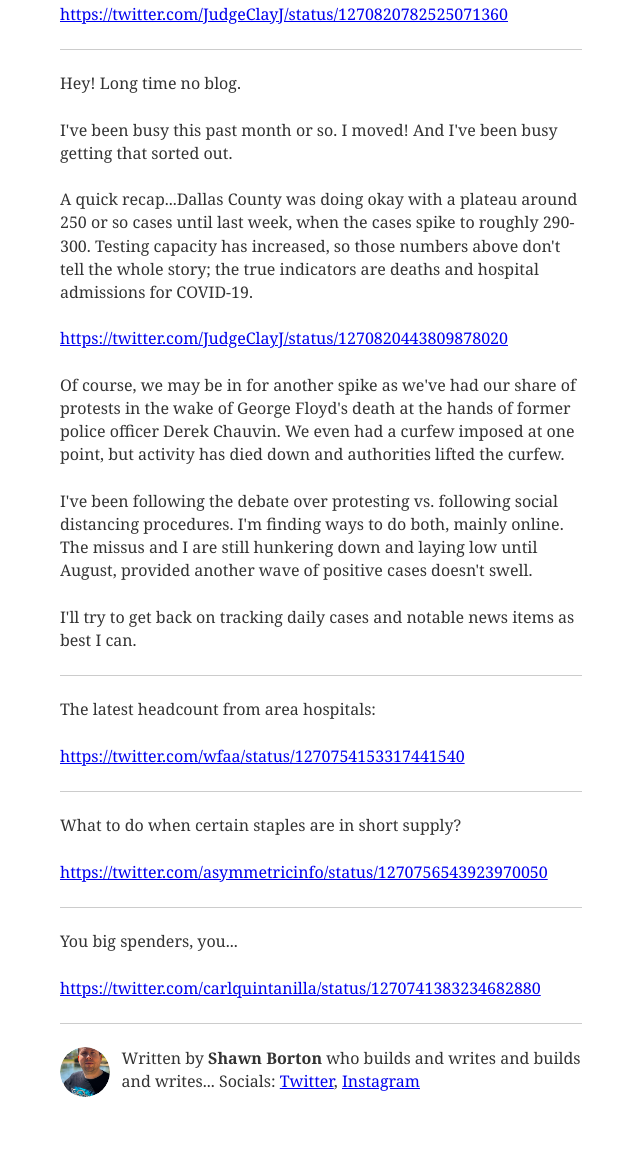
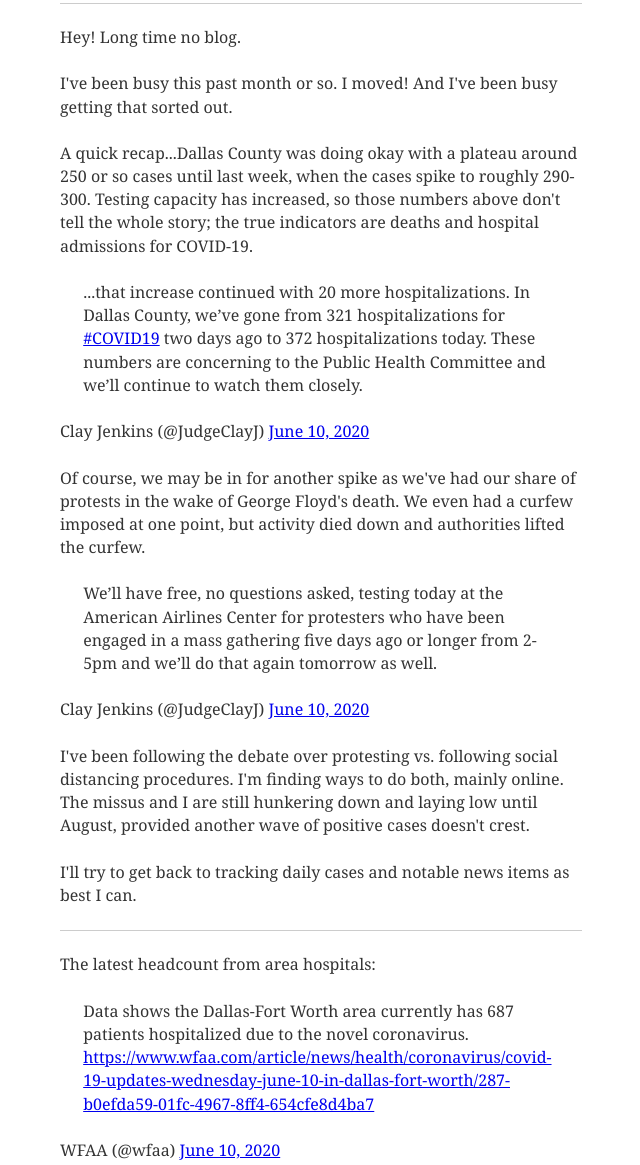
Before and after one commit to quakerpunk/gatsby-blog, a Gatsby site: page /covid-chronicles/june-10/ in a window 1280 px wide. Shown: the part 276-1441 px from the top of the page, without its empty margins (319-959 px from the left). Built offline with nearby package versions, Linux system fonts and the light colour scheme; Gatsby itself is replaced by a stand-in of ours; some packages are replaced by stand-ins of ours; what typography-theme-parnassus would draw is missing.

Commit message:
Covid Catchup

```diff
--- a/content/blog/covid-chronicles/june-10.md
+++ b/content/blog/covid-chronicles/june-10.md
@@ -8,8 +8,6 @@ description: "The Covid Chronicles for June 10"
 
 - Dallas County: 12,945 total cases, 300 new cases, and 3 more deaths.
 
-<https://twitter.com/JudgeClayJ/status/1270820782525071360>
-
 ---
 
 Hey! Long time no blog.
@@ -18,28 +16,42 @@ I've been busy this past month or so. I moved! And I've been busy getting that s
 
 A quick recap...Dallas County was doing okay with a plateau around 250 or so cases until last week, when the cases spike to roughly 290-300. Testing capacity has increased, so those numbers above don't tell the whole story; the true indicators are deaths and hospital admissions for COVID-19.
 
-<https://twitter.com/JudgeClayJ/status/1270820443809878020>
+> ...that increase continued with 20 more hospitalizations. In Dallas County, we’ve gone from 321 hospitalizations for [#COVID19](https://twitter.com/hashtag/COVID19?src=hash&ref_src=twsrc%5Etfw) two days ago to 372 hospitalizations today. These numbers are concerning to the Public Health Committee and we’ll continue to watch them closely.
 
-Of course, we may be in for another spike as we've had our share of protests in the wake of George Floyd's death at the hands of former police officer Derek Chauvin. We even had a curfew imposed at one point, but activity has died down and authorities lifted the curfew.
+Clay Jenkins (@JudgeClayJ) [June 10, 2020](https://twitter.com/JudgeClayJ/status/1270820443809878020)
 
-I've been following the debate over protesting vs. following social distancing procedures. I'm finding ways to do both, mainly online. The missus and I are still hunkering down and laying low until August, provided another wave of positive cases doesn't swell.
+Of course, we may be in for another spike as we've had our share of protests in the wake of George Floyd's death. We even had a curfew imposed at one point, but activity died down and authorities lifted the curfew.
 
-I'll try to get back on tracking daily cases and notable news items as best I can.
+> We’ll have free, no questions asked, testing today at the American Airlines Center for protesters who have been engaged in a mass gathering five days ago or longer from 2-5pm and we’ll do that again tomorrow as well.
+
+Clay Jenkins (@JudgeClayJ) [June 10, 2020](https://twitter.com/JudgeClayJ/status/1270820782525071360)
+
+I've been following the debate over protesting vs. following social distancing procedures. I'm finding ways to do both, mainly online. The missus and I are still hunkering down and laying low until August, provided another wave of positive cases doesn't crest.
+
+I'll try to get back to tracking daily cases and notable news items as best I can.
 
 ---
 
 The latest headcount from area hospitals:
 
-<https://twitter.com/wfaa/status/1270754153317441540>
+> Data shows the Dallas-Fort Worth area currently has 687 patients hospitalized due to the novel coronavirus.  https://www.wfaa.com/article/news/health/coronavirus/covid-19-updates-wednesday-june-10-in-dallas-fort-worth/287-b0efda59-01fc-4967-8ff4-654cfe8d4ba7
+
+WFAA (@wfaa) [June 10, 2020](https://twitter.com/wfaa/status/1270754153317441540)
 
 ---
 
 What to do when certain staples are in short supply?
 
-<https://twitter.com/asymmetricinfo/status/1270756543923970050>
+> PSA in a time of shortages: Skim milk and heavy cream can make any grade of milk, or half and half, that you please. You can find ratios on the web.
+>
+> Similarly, you can buy gluten to turn all-purpose flour into bread flour, or cut with cornstarch to make cake/pastry flour.
+
+Megan McArdle (@asymmetricinfo) [June 10, 2020](https://twitter.com/asymmetricinfo/status/1270756543923970050)
 
 ---
 
 You big spenders, you...
 
-<https://twitter.com/carlquintanilla/status/1270741383234682880>
+> * MASTERCARD SPENDINGPULSE SAYS MORE MONEY WAS SPENT ONLINE IN U.S. DURING APRIL MAY THAN THE LAST 12 CYBER MONDAYS COMBINED[$MA](https://twitter.com/search?q=%24MA&src=ctag&ref_src=twsrc%5Etfw) [@Reuters](https://twitter.com/Reuters)
+
+Carl Quintanilla (@carlquintanilla) [June 10, 2020](https://twitter.com/carlquintanilla/status/1270741383234682880)
--- a/content/blog/covid-chronicles/may-20.md
+++ b/content/blog/covid-chronicles/may-20.md
@@ -12,4 +12,7 @@ description: "The Covid Chronicles for May 20"
 
 An early form of the coronavirus vaccine has protected monkeys from COVID-19...
 
-<https://twitter.com/nytimes/status/1263141952947716097>
+> A prototype vaccine has protected monkeys from the coronavirus, researchers said, offering new hope for possible human vaccines. More tests to determine if potential vaccines are not just safe but effective could take months.  https://www.nytimes.com/2020/05/20/us/coronavirus-cases-deaths.html
+https://twitter.com/nytimes/status/1263070052934234112
+
+ The New York Times (@nytimes) [May 20, 2020](https://twitter.com/nytimes/status/1263141952947716097)
```
